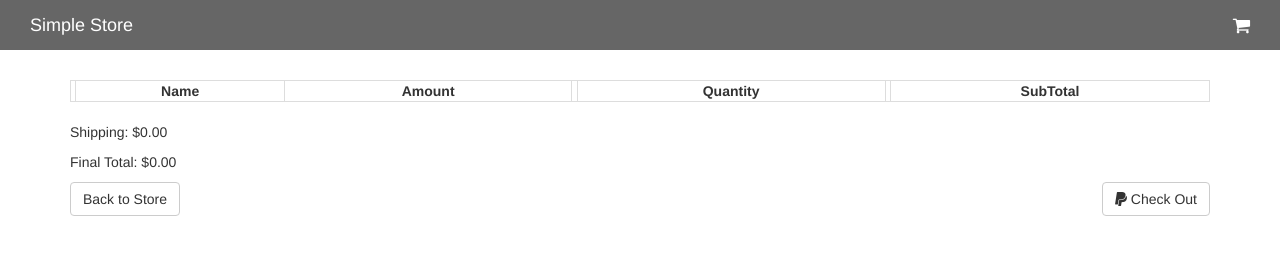
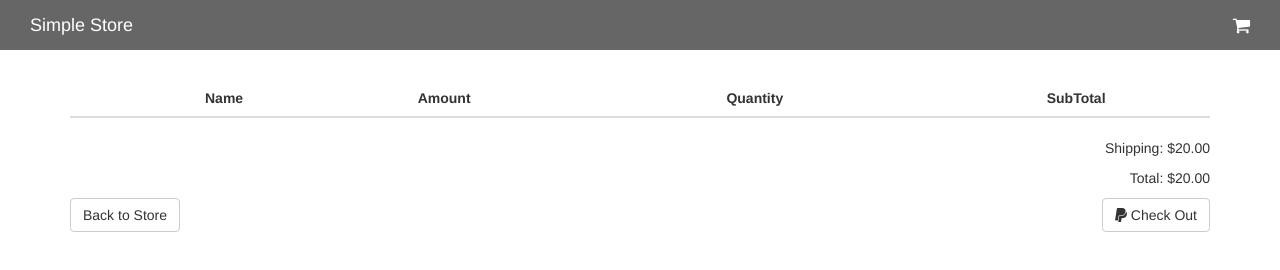
Before and after one commit to joewong1227/ng-store, a plain HTML site: page index.html in a window 1280 px wide. Both pictures are taken after a click on the element 1241 px from the left and 17 px from the top of the page. Drawn offline with nearby package versions, Linux system fonts and the light colour scheme.

Commit message:
cartTableStyle
Changed simpleCart Source Cart

```diff
--- a/assets/css/cart.css
+++ b/assets/css/cart.css
@@ -3,14 +3,11 @@
   margin-top: 70px;
 }
 
-.simpleCart_items table {
-  width: 100%;
-  margin-bottom: 20px;
+.cart p {
+  text-align: right;
 }
 
-.simpleCart_items table, th, td{
-  border: 1px solid;
-  border-color: #ddd;
+.simpleCart_items table, th{
   text-align: center;
 }
 
--- a/assets/js/animation.js
+++ b/assets/js/animation.js
@@ -1,4 +1,3 @@
-
 $(window).ready(function(){
   $('.loading').fadeOut(500,function(){
     $('.navbar').fadeIn(1000);
--- a/assets/js/simpleCart.js
+++ b/assets/js/simpleCart.js
@@ -626,7 +626,7 @@
 						TH = isTable ? 'th' : 'div',
 						TD = isTable ? 'td' : 'div',
 						THEAD = isTable ? 'thead' : 'div',
-						cart_container = simpleCart.$create(TABLE),
+						cart_container = simpleCart.$create(TABLE).addClass('table table-striped'),
 						thead_container = simpleCart.$create(THEAD),
 						header_container = simpleCart.$create(TR).addClass('headerRow'),
 						container = simpleCart.$(selector),
--- a/index.html
+++ b/index.html
@@ -111,28 +111,28 @@
         <div class="simpleCart_items"></div>
       </p>
 
-      <p class=>
-        Shipping: <span id="simpleCart_shipping"
-        class="simpleCart_shipping"></span>
+      <p>
+        Shipping:
+        <span id="simpleCart_shipping" class="simpleCart_shipping"></span>
       </p>
 
-      <p class=>
-        Final Total: <span id="simpleCart_grandTotal"
-        class="simpleCart_grandTotal"></span>
+      <p>
+        Total:
+        <span id="simpleCart_grandTotal" class="simpleCart_grandTotal"></span>
       </p>
 
-      <div class="pull-left">
+      <p class="pull-left">
         <button class="btn btn-default discover">
           Back to Store
         </button>
-      </div>
+      </p>
 
-      <div class="pull-right">
+      <p>
         <button class="btn btn-default simpleCart_checkout">
           <i class="fa fa-paypal"></i>
           Check Out
         </button>
-      </div>
+      </p>
 
     </div>
   </div>
@@ -160,6 +160,7 @@ simpleCart({
     email: "wsjwong@outlook.com",
   },
   currency: "HKD",
+  shippingFlatRate: 20,
   cartStyle: "table",
   cartColumns: [
     { view: "remove" , text: "Remove" , label: false },
```
